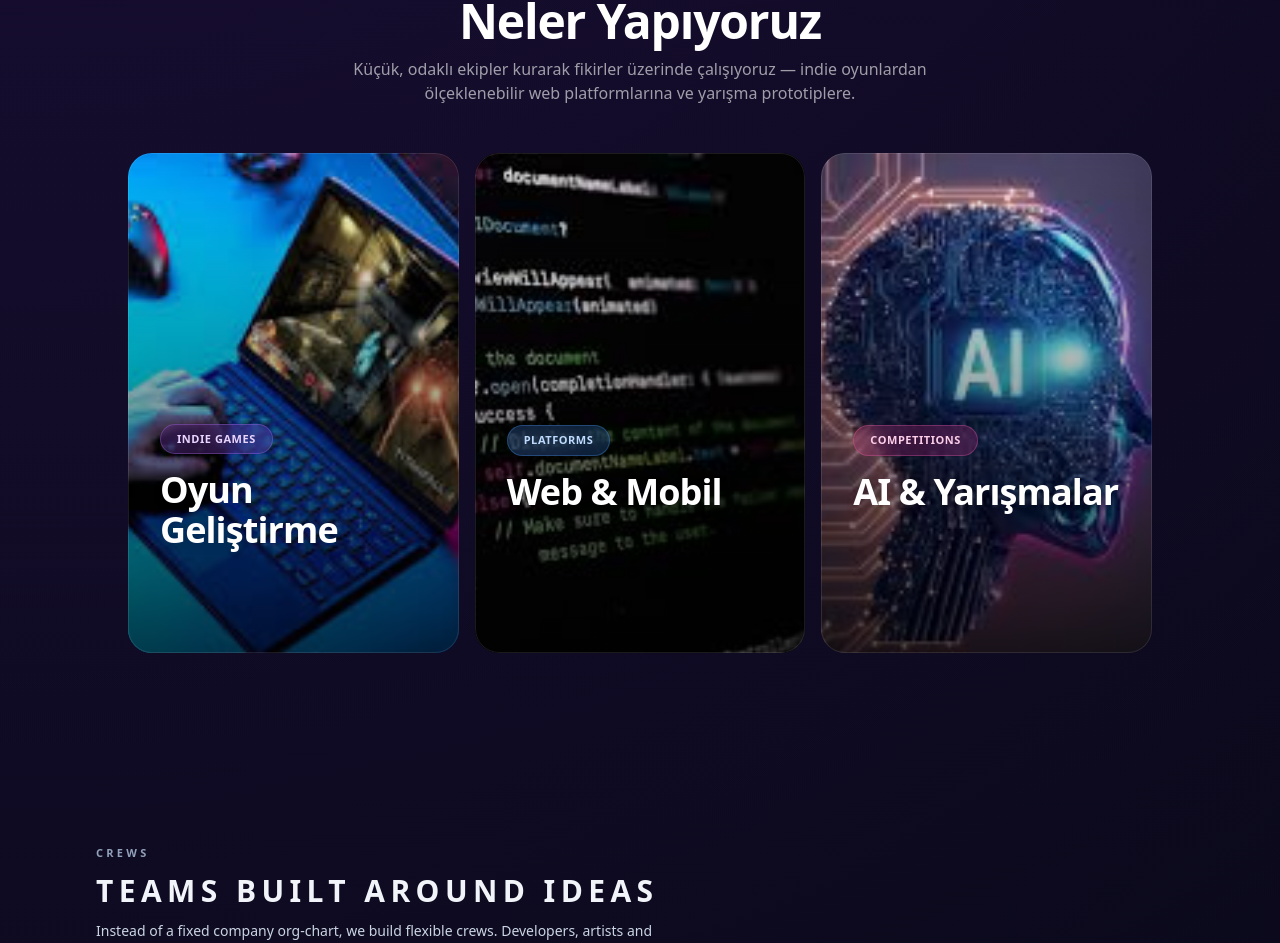
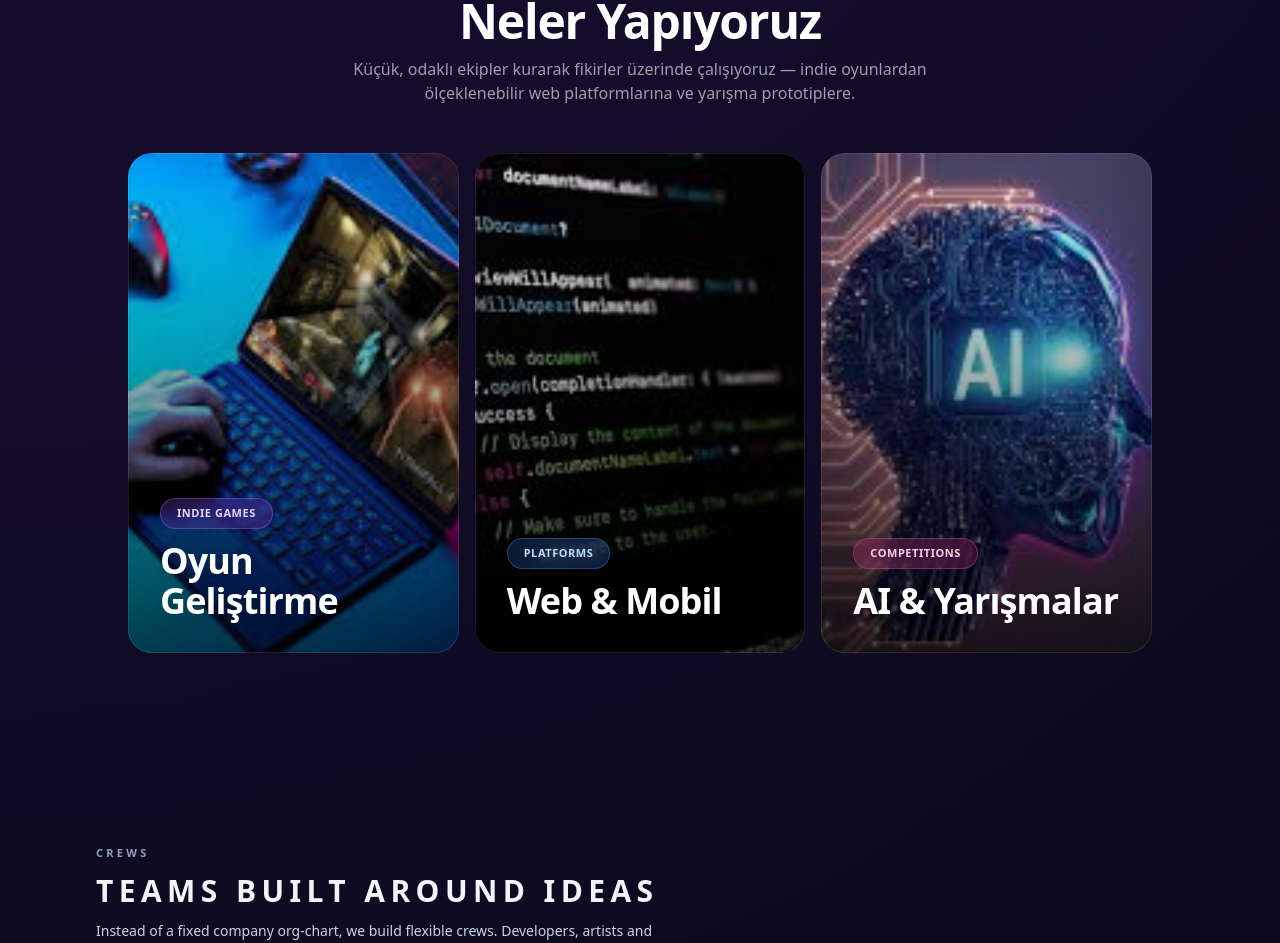
Before and after one commit to SelcukDemiir/Runtag, a Next.js app in the folder my-app/: page / in a window 1280 px wide. Shown: the part 976-1919 px from the top of the page. Built offline with nearby package versions, Linux system fonts and the light colour scheme.

Commit message:
fix: align capability card titles and fix hover overlap
- All three titles now aligned at same vertical position
- Hover content expands below title using CSS Grid animation
- No more text overlapping on hover

```diff
--- a/my-app/src/components/home/Capabilities.tsx
+++ b/my-app/src/components/home/Capabilities.tsx
@@ -75,12 +75,12 @@ export default function Capabilities() {
             {/* Shine effect on hover */}
             <div className="absolute inset-0 bg-gradient-to-tr from-transparent via-white/10 to-transparent opacity-0 transition-opacity duration-500 group-hover:opacity-100" />
 
-            {/* Content */}
-            <div className="absolute inset-0 flex flex-col justify-end p-6 sm:p-8">
-              <div className="relative z-10 space-y-4">
+            {/* Content - All in one container */}
+            <div className="absolute inset-x-0 bottom-0 p-6 sm:p-8">
+              <div className="relative z-10">
                 {/* Subtitle chip */}
                 <span
-                  className={`inline-block rounded-full border px-4 py-1.5 text-[11px] font-semibold uppercase tracking-wider backdrop-blur-md transition-all duration-300 ${
+                  className={`inline-block rounded-full border px-4 py-1.5 text-[11px] font-semibold uppercase tracking-wider backdrop-blur-md ${
                     card.accentColor === "purple"
                       ? "border-purple-400/30 bg-purple-500/20 text-purple-200"
                       : card.accentColor === "blue"
@@ -92,17 +92,17 @@ export default function Capabilities() {
                 </span>
 
                 {/* Title */}
-                <h3 className="text-3xl font-bold tracking-tight text-white drop-shadow-lg sm:text-4xl">
+                <h3 className="mt-3 text-3xl font-bold tracking-tight text-white drop-shadow-lg sm:text-4xl">
                   {card.title}
                 </h3>
 
-                {/* Description - appears on hover */}
-                <p className="max-h-0 overflow-hidden text-sm leading-relaxed text-white/80 transition-all duration-500 group-hover:max-h-24 sm:text-base">
+                {/* Description - appears on hover with proper spacing */}
+                <div className="grid grid-rows-[0fr] transition-all duration-500 group-hover:grid-rows-[1fr]">
+                  <div className="overflow-hidden">
+                    <p className="mt-3 text-sm leading-relaxed text-white/80 sm:text-base">
                       {card.description}
                     </p>
-
-                {/* Tags */}
-                <div className="flex flex-wrap gap-2 pt-2 opacity-0 transition-all duration-500 group-hover:opacity-100">
+                    <div className="mt-3 flex flex-wrap gap-2">
                       {card.tags.map((tag) => (
                         <span
                           key={tag}
@@ -111,6 +111,8 @@ export default function Capabilities() {
                           {tag}
                         </span>
                       ))}
+                    </div>
+                  </div>
                 </div>
               </div>
             </div>
```
Lines whose indentation alone changed are shown as unchanged.
